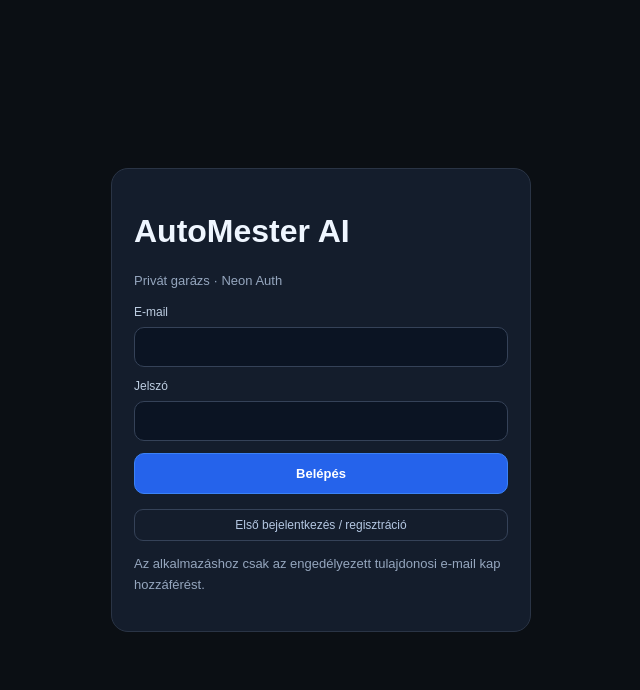
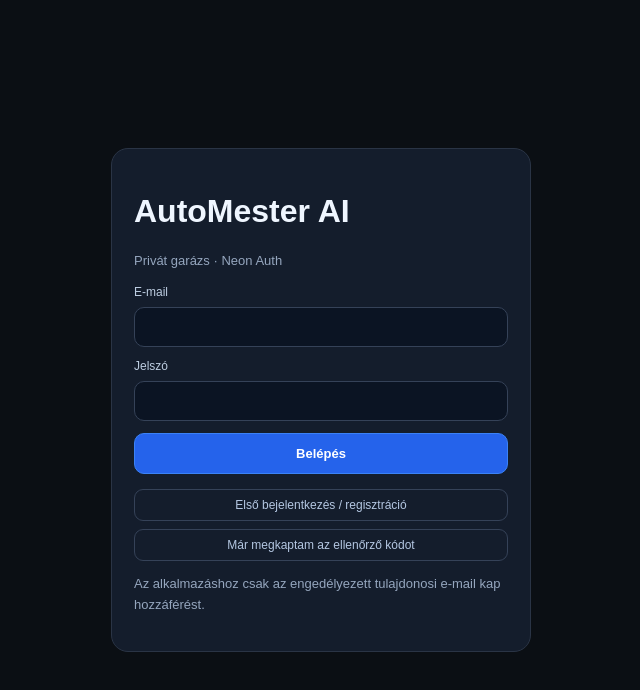
Before and after one commit to FasiSandor/automester-ai, a Next.js app: page /login in a window 1280 px wide. Shown: the top 690 px of the page, without its empty margins (319-959 px from the left). Built offline with nearby package versions, Linux system fonts and the light colour scheme.

Commit message:
fix: add email OTP verification form and resend for Neon Auth

```diff
--- a/app/login/page.tsx
+++ b/app/login/page.tsx
@@ -1,15 +1,106 @@
 "use client";
 import { useState } from "react";
 import { authClient } from "@/lib/auth/client";
-export default function Login(){
- const [email,setEmail]=useState(""),[password,setPassword]=useState(""),[name,setName]=useState(""),[signup,setSignup]=useState(false),[busy,setBusy]=useState(false),[error,setError]=useState("");
- async function submit(e:React.FormEvent){e.preventDefault();setBusy(true);setError("");
- try {
- const result=signup?await authClient.signUp.email({email,password,name:name||"AutoMester"}):await authClient.signIn.email({email,password});
- if(result.error)throw new Error(result.error.message||"Bejelentkezési hiba");
- if(signup){setError("A fiók létrejött. A hozzáféréshez előbb igazold az e-mail-címedet. Ha nem érkezik ellenőrző levél, a Neon Auth e-mail-megerősítést be kell kapcsolni.");return;}
- window.location.assign("/");
- }catch(err){setError(err instanceof Error?err.message:"Bejelentkezési hiba");}finally{setBusy(false);}
- }
- return <main style={{minHeight:"100vh",display:"grid",placeItems:"center",padding:20}}><form onSubmit={submit} className="panel" style={{maxWidth:420,width:"100%"}}><h1>AutoMester AI</h1><p className="muted">Privát garázs · Neon Auth</p>{signup&&<label>Név<input value={name} onChange={e=>setName(e.target.value)} required/></label>}<label>E-mail<input type="email" autoComplete="email" value={email} onChange={e=>setEmail(e.target.value)} required/></label><label>Jelszó<input type="password" minLength={8} autoComplete={signup?"new-password":"current-password"} value={password} onChange={e=>setPassword(e.target.value)} required/></label>{error&&<p className="error">{error}</p>}<button className="primary" style={{width:"100%"}} disabled={busy}>{busy?"Folyamatban...":signup?"Fiók létrehozása":"Belépés"}</button><button type="button" className="ghost" style={{marginTop:15,width:"100%"}} onClick={()=>setSignup(v=>!v)}>{signup?"Van már fiókom":"Első bejelentkezés / regisztráció"}</button><p className="muted">Az alkalmazáshoz csak az engedélyezett tulajdonosi e-mail kap hozzáférést.</p></form></main>;
+
+export default function Login() {
+  const [email, setEmail] = useState("");
+  const [password, setPassword] = useState("");
+  const [name, setName] = useState("");
+  const [signup, setSignup] = useState(false);
+  const [verify, setVerify] = useState(false);
+  const [otp, setOtp] = useState("");
+  const [busy, setBusy] = useState(false);
+  const [error, setError] = useState("");
+  const [notice, setNotice] = useState("");
+
+  async function otpRequest(path: string, body: Record<string, string>) {
+    const response = await fetch("/api/auth/email-otp/" + path, {
+      method: "POST",
+      headers: { "Content-Type": "application/json" },
+      credentials: "same-origin",
+      body: JSON.stringify(body),
+    });
+    const result: { message?: string; error?: { message?: string } } = await response.json().catch(() => ({}));
+    if (!response.ok) throw new Error(result.message || result.error?.message || "A megerősítés nem sikerült. Próbáld újra.");
+  }
+
+  async function submit(e: React.FormEvent) {
+    e.preventDefault();
+    setBusy(true); setError(""); setNotice("");
+    try {
+      if (verify) {
+        if (!/^\\d{4,10}$/.test(otp.trim())) throw new Error("Írd be az e-mailben kapott ellenőrző kódot.");
+        await otpRequest("verify-email", { email: email.trim(), otp: otp.trim() });
+        setVerify(false); setSignup(false); setOtp(""); setNotice("E-mail-cím megerősítve! Most jelentkezz be a jelszavaddal.");
+        return;
+      }
+      const result = signup
+        ? await authClient.signUp.email({ email: email.trim(), password, name: name || "AutoMester" })
+        : await authClient.signIn.email({ email: email.trim(), password });
+      if (result.error) {
+        const message = result.error.message || "Bejelentkezési hiba";
+        if (!signup && /verif/i.test(message)) {
+          setVerify(true);
+          setNotice("Előbb erősítsd meg az e-mail-címedet a kapott kóddal.");
+          return;
+        }
+        throw new Error(message);
+      }
+      if (signup) {
+        setVerify(true);
+        setNotice("Elküldtük a megerősítő kódot. Írd be alább; nem kell újra regisztrálnod.");
+        return;
+      }
+      window.location.assign("/");
+    } catch (err) {
+      setError(err instanceof Error ? err.message : "Hiba történt.");
+    } finally { setBusy(false); }
+  }
+
+  async function resend() {
+    setBusy(true); setError(""); setNotice("");
+    try {
+      await otpRequest("send-verification-otp", { email: email.trim(), type: "email-verification" });
+      setNotice("Új kódot kértünk. Nézd meg az e-mail-fiókodat (a spam mappát is).");
+    } catch (err) { setError(err instanceof Error ? err.message : "Nem sikerült új kódot kérni."); }
+    finally { setBusy(false); }
+  }
+
+  return <main style={{ minHeight:"100vh", display:"grid", placeItems:"center", padding:20 }}>
+    <form onSubmit={submit} className="panel" style={{ maxWidth:420, width:"100%" }}>
+      <h1>AutoMester AI</h1><p className="muted">Privát garázs · Neon Auth</p>
+      {verify ? <>
+        <p className="muted">E-mail ellenőrzése: <strong>{email}</strong></p>
+        <label>E-mailben kapott kód
+          <input type="text" inputMode="numeric" autoComplete="one-time-code" pattern="[0-9]*" value={otp}
+            onChange={e => setOtp(e.target.value.replace(/\\D/g, ""))} placeholder="Ellenőrző kód" required />
+        </label>
+      </> : <>
+        {signup && <label>Név<input value={name} onChange={e => setName(e.target.value)} required /></label>}
+        <label>E-mail<input type="email" autoComplete="email" value={email} onChange={e => setEmail(e.target.value)} required /></label>
+        <label>Jelszó<input type="password" minLength={8} autoComplete={signup ? "new-password" : "current-password"}
+          value={password} onChange={e => setPassword(e.target.value)} required /></label>
+      </>}
+      {error && <p className="error" role="alert">{error}</p>}
+      {notice && <p role="status" className="muted">{notice}</p>}
+      <button className="primary" style={{ width:"100%" }} disabled={busy}>
+        {busy ? "Folyamatban..." : verify ? "E-mail megerősítése" : signup ? "Fiók létrehozása" : "Belépés"}
+      </button>
+      {verify ? <>
+        <button type="button" className="ghost" disabled={busy} style={{ marginTop:12, width:"100%" }} onClick={resend}>Új kód kérése</button>
+        <button type="button" className="ghost" disabled={busy} style={{ marginTop:8, width:"100%" }}
+          onClick={() => { setVerify(false); setSignup(false); setError(""); setNotice(""); }}>Vissza a bejelentkezéshez</button>
+      </> : <>
+        <button type="button" className="ghost" style={{ marginTop:15, width:"100%" }}
+          onClick={() => { setSignup(v=>!v); setError(""); setNotice(""); }}>
+          {signup ? "Van már fiókom" : "Első bejelentkezés / regisztráció"}
+        </button>
+        <button type="button" className="ghost" style={{ marginTop:8, width:"100%" }}
+          onClick={() => { setVerify(true); setError(""); setNotice(""); }}>
+          Már megkaptam az ellenőrző kódot
+        </button>
+      </>}
+      <p className="muted">Az alkalmazáshoz csak az engedélyezett tulajdonosi e-mail kap hozzáférést.</p>
+    </form>
+  </main>;
 }
```
